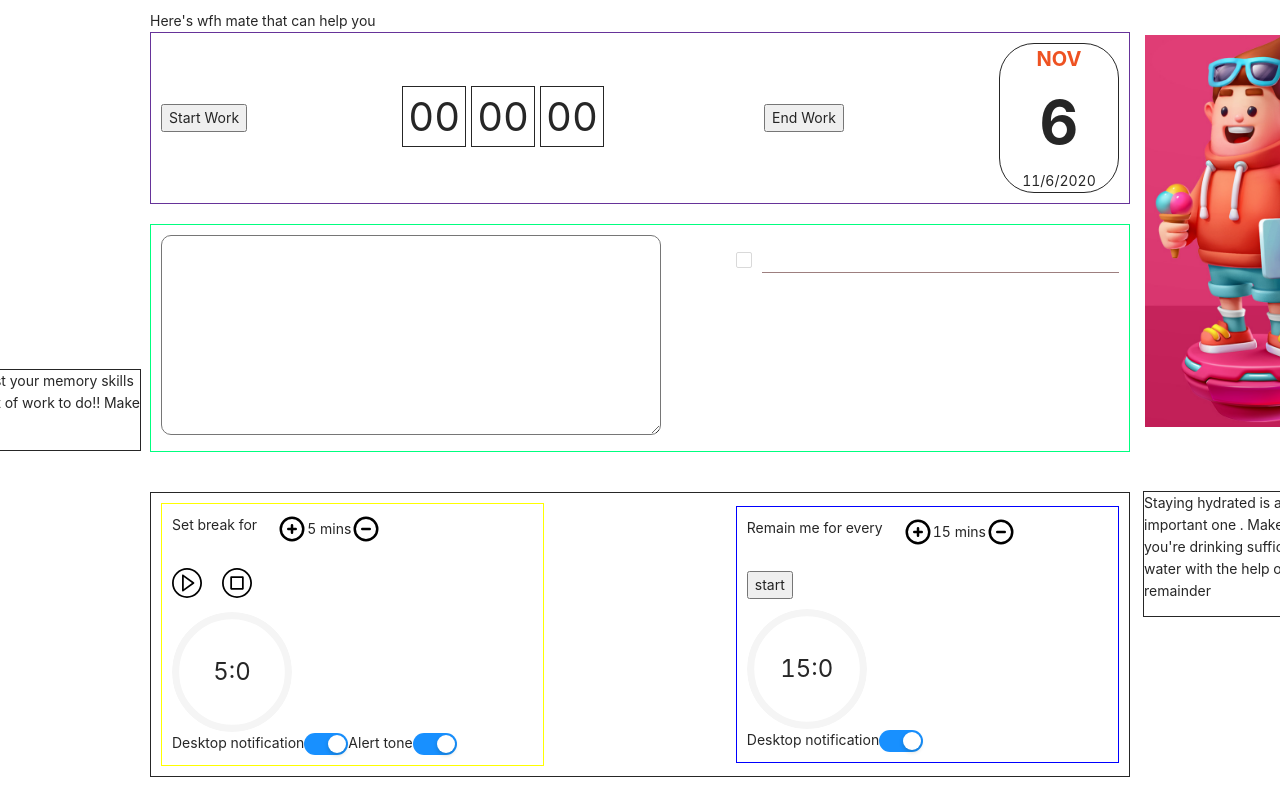
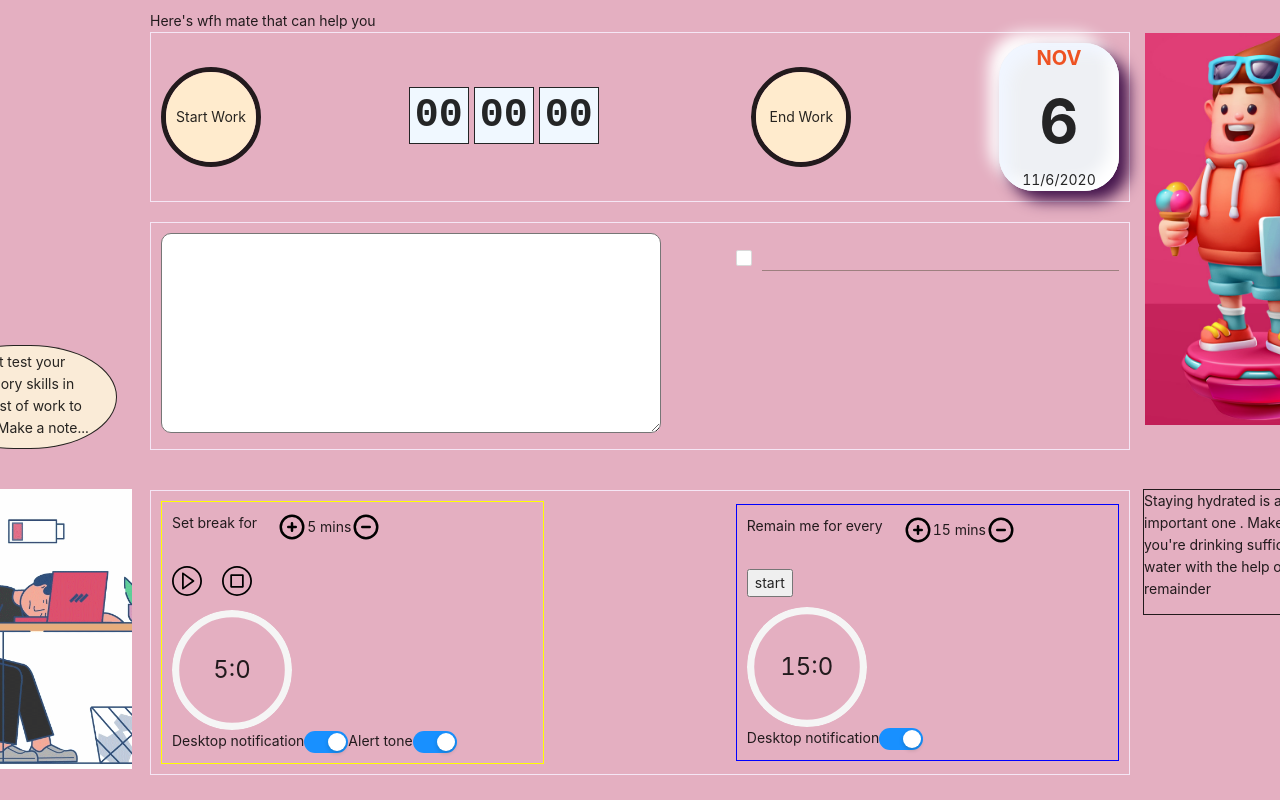
Before and after one commit to karthick3018/wfh-mate, a React (Create React App) app: page / in a window 1280 px wide. Shown: the top 800 px of the page. Built offline with nearby package versions, Linux system fonts and the light colour scheme.

Commit message:
color changes

```diff
--- a/src/App.css
+++ b/src/App.css
@@ -3,7 +3,6 @@
   width: 100%;
   margin: 0 auto;
   padding: 10px;
-  /* background-color: rgba(0,0,0, 0.3); */
   height: 100v
 }
 
@@ -19,5 +18,5 @@
   justify-content: space-between;
   margin-top: 20px;
   padding: 10px;
-  border: 1px solid;
+  border: 1px solid #f5e6f5;
 }
--- a/src/components/breakTimer/breakTimer.css
+++ b/src/components/breakTimer/breakTimer.css
@@ -4,6 +4,7 @@
   padding: 10px;
   border: 1px solid yellow;
   align-items: center;
+  position: relative;
 }
 
 .set-break-wrapper{
@@ -38,3 +39,17 @@
 .set-break-icon{
   width: 30px;
 }
+
+.tired-img-wrapper{
+  position: absolute;
+  left: -230px;
+  bottom: -20px;
+}
+
+.tired-img-figure{
+  width: 200px;
+}
+
+.tired-img{
+  width: 100%;
+}
--- a/src/components/breakTimer/index.js
+++ b/src/components/breakTimer/index.js
@@ -10,6 +10,7 @@ import PauseButton from '../icons/video-pause-button.svg';
 import StopButton from '../icons/stop.svg';
 import PlusIcon from '../icons/plus.svg';
 import MinusIcon from '../icons/minus.svg';
+import TiredIllustration from '../illustrations/tired.png';
 import './breakTimer.css';
 
 const BreakTimer = ({onBreakChange}) => {
@@ -106,6 +107,11 @@ const BreakTimer = ({onBreakChange}) => {
 
   return (
     <div className="break-wrapper">
+      <div className="tired-img-wrapper">
+        <figure className="tired-img-figure">
+          <img className="tired-img" src ={TiredIllustration} alt="tired" />
+        </figure>
+      </div>
       <div className="set-break-wrapper">
         <p>Set break for</p>
         <div className="set-break-time">
--- a/src/components/calender/calender.css
+++ b/src/components/calender/calender.css
@@ -1,8 +1,15 @@
 .calender-wrapper {
   width: 120px;
   border-radius: 35px;
-  border: 1px solid;
   text-align: center;
+  background: #eef0f4;
+  box-shadow: 10px 10px 15px #43144c, -10px -10px 15px #ffffff;
+}
+
+.calender-inner-wrapper{
+  border-radius: 35px;
+  background: #eef0f4;
+  box-shadow: inset 10px 10px 15px #f1f6ff, inset -10px -10px 15px #ffffff;
 }
 
 .month {
--- a/src/components/calender/index.js
+++ b/src/components/calender/index.js
@@ -5,9 +5,11 @@ const Calender = () => {
   const date = new Date()
   return (
     <div className="calender-wrapper">
+      <div className="calender-inner-wrapper">
       <p className="month">{date.toString().split(' ')[1]}</p>
       <p className="date">{date.getDate()}</p>
       <p className="formatted-date">{date.toLocaleDateString()}</p>
+      </div>
     </div>
   )
 }
--- a/src/components/note/index.js
+++ b/src/components/note/index.js
@@ -1,14 +1,14 @@
 import React from 'react';
 import TextArea from '../../uiElements/textArea';
 import TodoElement from '../../uiElements/todo';
-import mate from '../icons/mate.png';
+import mate from '../illustrations/mate.png';
 import './notes.css';
 
 const Note = () => {
   return (
     <div className="notes-wrapper">
       <div className="notify-text">
-        <p>Don't test your memory skills in the list of work to do!! Make a note</p>
+        <p className="notify-text-element">Don't test your memory skills in the list of work to do!! Make a note...</p>
       </div>
       <TextArea
 
--- a/src/components/note/notes.css
+++ b/src/components/note/notes.css
@@ -2,7 +2,7 @@
   display: flex;
   justify-content: space-between;
   align-items: center;
-  border: 1px solid springgreen;
+  border: 1px solid #f5e6f5;
   margin:20px 0;
   padding: 10px;
   max-height: 300px;
@@ -11,10 +11,21 @@
 
 .notify-text{
   position: absolute;
-  width: 200px;
-  left: -210px;
+  width: 190px;
+  left: -224px;
   bottom: 0;
   border: 1px solid;
+  border-radius: 100px/60px;
+  overflow: visible;
+  word-break: break-word;
+  background: antiquewhite;
+}
+
+.notify-text-element{
+  position: relative;
+  width: 130px;
+  left: 40px;
+  top: 5px;
 }
 
 .mate-image-wrapper{
--- a/src/components/workTimer/index.js
+++ b/src/components/workTimer/index.js
@@ -52,13 +52,17 @@ const WorkTimer=({isNeedToPause})=> {
 
   return (
       <div className="work-timer-wrap">
-       <button onClick={handleStartClick}>Start Work</button>
+       <div className="control-button" onClick={handleStartClick}>
+         <div className="control-button-inner">Start Work</div>
+       </div>
        <p className="timer">
          <span className="timer-element">{state?.hours< 10 ? `${0}${state?.hours}`: state?.hours}</span>
          <span className="timer-element">{state?.minutes< 10 ? `${0}${state?.minutes}`: state?.minutes}</span>
          <span className="timer-element">{state?.seconds< 10 ? `${0}${state?.seconds}`: state?.seconds}</span>
        </p>
-       <button onClick={handleEndClick}>End Work</button>
+       <div className="control-button" onClick={handleEndClick}>
+         <div className="control-button-inner">End Work</div>
+       </div>
        <Calender/>
        </div>
   );
--- a/src/components/workTimer/workTimer.css
+++ b/src/components/workTimer/workTimer.css
@@ -2,12 +2,14 @@
   display: flex;
   align-items: center;
   justify-content: space-between;
-  border: 1px solid rebeccapurple;
+  border: 1px solid #f5e6f5;
   padding: 10px;
 }
 
 .timer{
   /* color: white; */
+  font-weight: bold;
+  font-family: monospace;
   font-size: 40px;
   margin: 0;
 }
@@ -15,4 +17,22 @@
    border: 1px solid;
    padding: 5px;
    margin-right: 5px;
+   background: aliceblue;
 }
+
+.control-button{
+  border: 5px solid;
+  border-radius: 50px;
+  width: 100px;
+  height: 100px;
+}
+
+.control-button-inner{
+  width: 90px;
+  height: 90px;
+  border-radius: 50px;
+  background: blanchedalmond;;
+  display: flex;
+  align-items: center;
+  justify-content: center;
+}
--- a/src/index.css
+++ b/src/index.css
@@ -3,10 +3,11 @@ body {
   box-sizing: border-box;
   /* background-image: url("https://res.cloudinary.com/karthick30/image/upload/v1593430194/xf8xle2qdx8ganfjtz5h.jpg"); */
   /* background-image: url("https://res.cloudinary.com/karthick30/image/upload/v1593439273/yxvelcaftjygrwmxqulb.jpg"); */
-  background-repeat:no-repeat;
-  background-size:cover;
-  color:rgb(255,255,255);
+  /* background-repeat:no-repeat;
+  background-size:cover; */
   font-family: "Alegreya", "serif";
+  background:#E4AFC1 !important;
+
 }
 
 *{
--- a/src/uiElements/desktopNotification.js
+++ b/src/uiElements/desktopNotification.js
@@ -1,6 +1,6 @@
 import React from 'react';
 import Notification from 'react-web-notification';
-import mate from '../components/icons/mate.png';
+import mate from '../components/illustrations/mate.png';
 
 const DesktopNotification = ({
   title='WFH mate',
--- a/src/uiElements/uiStyles/todo.css
+++ b/src/uiElements/uiStyles/todo.css
@@ -15,7 +15,6 @@
 .todo-input {
   width: 100%;
   border-bottom: 1px solid rgb(157, 127, 127);
-  color: white;
   border-top: none;
   border-left: none;
   border-right: none;
```
Also changed, not shown: src/components/illustrations/mate.png (renamed from src/components/icons/mate.png), src/components/illustrations/tired.png (added).
